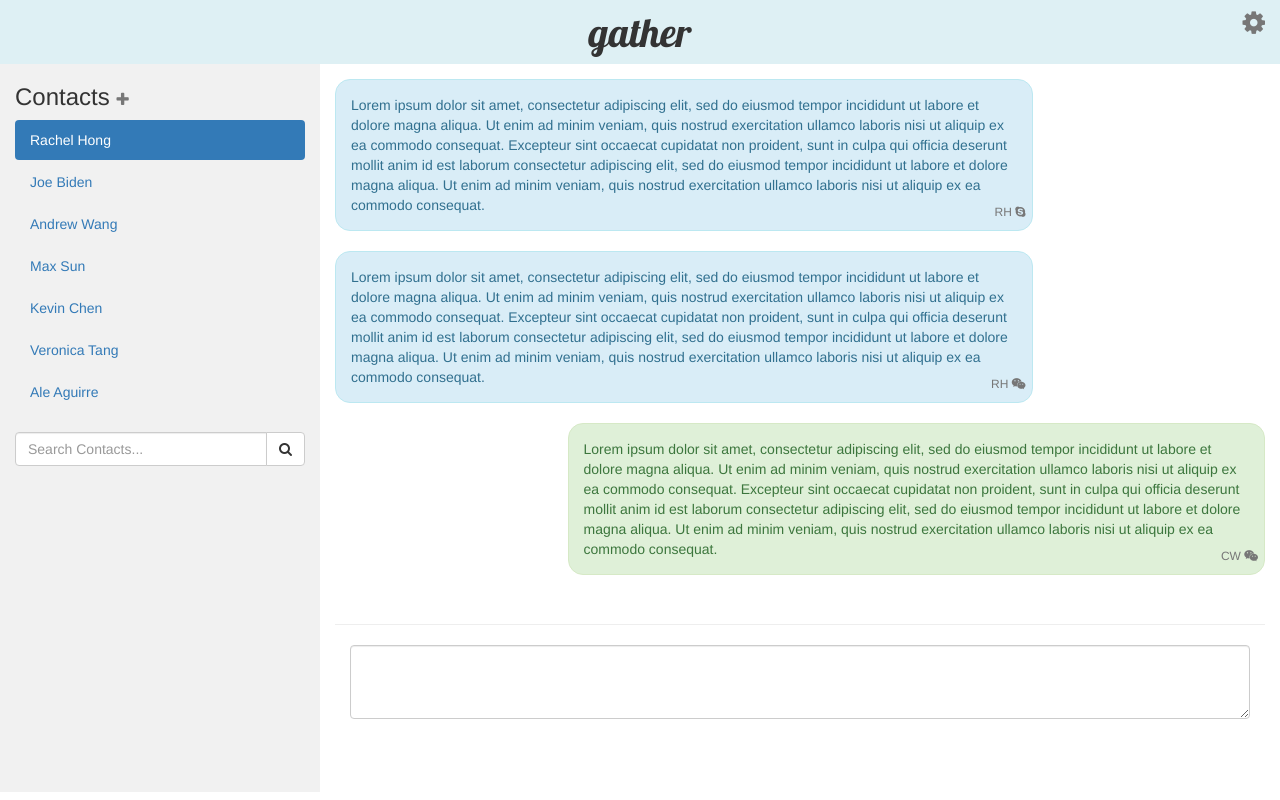
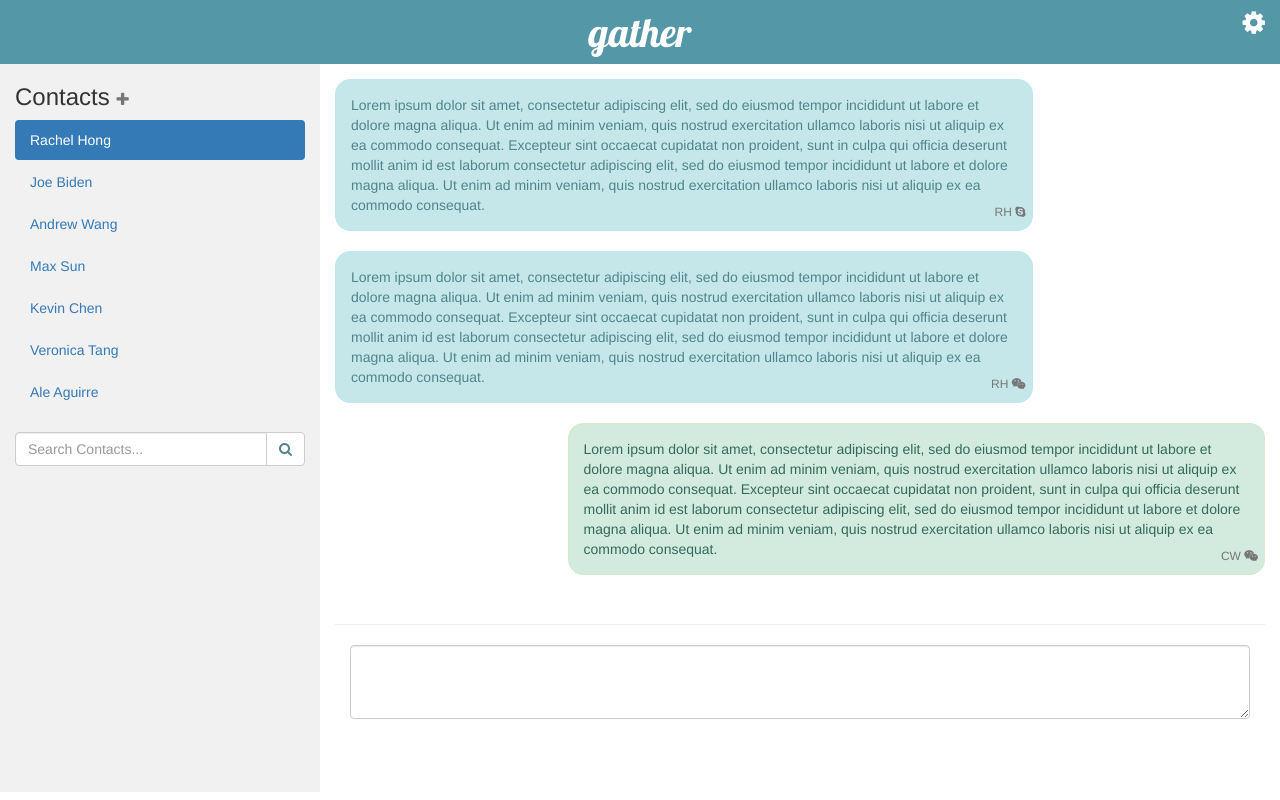
Before and after one commit to planet2bob/gather, a Flask app: page / in a window 1280 px wide. Run offline with Flask 2, Linux system fonts and the light colour scheme; some libraries are stand-ins or nearby versions.

Commit message:
color scheme half-updated

```diff
--- a/server/html/index.html
+++ b/server/html/index.html
@@ -13,10 +13,16 @@
 
   <script src="{{ url_for('static', filename='./js/bootstrap.min.js') }}"></script>
 
+  <script type="text/javascript">
+    function startOnBottom(){
+      $('#messages-box').scrollTop($('#messages-box')[0].scrollHeight);
+    }
+  </script>
+
   <style>
   </style>
 </head>
-<body>
+<body onload = startOnBottom()>
 
 <div class="container-fluid" id="title">
 
@@ -26,7 +32,7 @@
       <h4 class="text-center" id="text-title">gather</h4>
     </div>
     <div class="col-sm-4 text-left">
-      <h4><small><span class="fa fa-cog pull-right"></span></small></h4>
+      <h4><small><span class="fa fa-cog pull-right" id="settings"></span></small></h4>
     </div>
   </div>
 
@@ -58,24 +64,24 @@
 
     <div class="col-sm-9 container-fluid">
       <div class="container-fluid" id="messages-box">
-        <div class="row" id="received-message">
-          <div class="alert alert-info col-sm-9">
+        <div class="row">
+          <div class="alert alert-info col-sm-9" id="received-message">
             <p>Lorem ipsum dolor sit amet, consectetur adipiscing elit, sed do eiusmod tempor incididunt ut labore et dolore magna aliqua. Ut enim ad minim veniam, quis nostrud exercitation ullamco laboris nisi ut aliquip ex ea commodo consequat. Excepteur sint occaecat cupidatat non proident, sunt in culpa qui officia deserunt mollit anim id est laborum consectetur adipiscing elit, sed do eiusmod tempor incididunt ut labore et dolore magna aliqua. Ut enim ad minim veniam, quis nostrud exercitation ullamco laboris nisi ut aliquip ex ea commodo consequat.</p>
 
             <h6 class="pull-right text-muted" id="signature">RH <span class="fa fa-skype"></span></h6>
           </div>
         </div>
 
-        <div class="row" id="received-message">
-          <div class="alert alert-info col-sm-9">
+        <div class="row">
+          <div class="alert alert-info col-sm-9" id="received-message">
             <p>Lorem ipsum dolor sit amet, consectetur adipiscing elit, sed do eiusmod tempor incididunt ut labore et dolore magna aliqua. Ut enim ad minim veniam, quis nostrud exercitation ullamco laboris nisi ut aliquip ex ea commodo consequat. Excepteur sint occaecat cupidatat non proident, sunt in culpa qui officia deserunt mollit anim id est laborum consectetur adipiscing elit, sed do eiusmod tempor incididunt ut labore et dolore magna aliqua. Ut enim ad minim veniam, quis nostrud exercitation ullamco laboris nisi ut aliquip ex ea commodo consequat.</p>
 
             <h6 class="pull-right text-muted" id="signature">RH <span class="fa fa-wechat"></span></h6>
           </div>
         </div>
 
-        <div class="row" id="sent-message">
-          <div class="alert alert-success col-sm-9 pull-right">
+        <div class="row">
+          <div class="alert alert-success col-sm-9 pull-right" id="sent-message">
             <p>Lorem ipsum dolor sit amet, consectetur adipiscing elit, sed do eiusmod tempor incididunt ut labore et dolore magna aliqua. Ut enim ad minim veniam, quis nostrud exercitation ullamco laboris nisi ut aliquip ex ea commodo consequat. Excepteur sint occaecat cupidatat non proident, sunt in culpa qui officia deserunt mollit anim id est laborum consectetur adipiscing elit, sed do eiusmod tempor incididunt ut labore et dolore magna aliqua. Ut enim ad minim veniam, quis nostrud exercitation ullamco laboris nisi ut aliquip ex ea commodo consequat.</p>
 
             <h6 class="pull-right text-muted" id="signature">CW <span class="fa fa-wechat"></span></h6>
@@ -84,7 +90,7 @@
 
       </div>
 
-      <hr id="break">
+      <hr>
 
       <div class="container-fluid" id="input-box">
         <form role="form">
--- a/server/static/css/index.css
+++ b/server/static/css/index.css
@@ -12,8 +12,14 @@ html, body {
 
 /* Set blue ish background color for the title */
 #title {
-  background-color: #DEF0F4;
+  background-color: #5497A7;
+  color: #FFFFFF;
 }
+
+#settings {
+  color: #FFFFFF;
+}
+
 /* Set height of the grid so .sidenav can be 100% (adjust if needed) */
 .row.content {
   height: var(--standard-height);
@@ -35,11 +41,21 @@ html, body {
   overflow-y:scroll;
 }
 
+#received-message {
+  background-color: #C5E7EA;
+  color: #50858B;
+}
+
+#sent-message {
+  background-color: #D3EADE;
+  color: #326B5D;
+}
+
 #signature {
   margin: -9px;
 }
 
-#break {
+hr {
   margin-top: 0px;
 }
 
--- a/server/static/css/normal.css
+++ b/server/static/css/normal.css
@@ -2,6 +2,7 @@ body {}
 
 .btn {
     background-color: !important;
+    color: #50858B;
 }
 
 .btn:focus,
```
